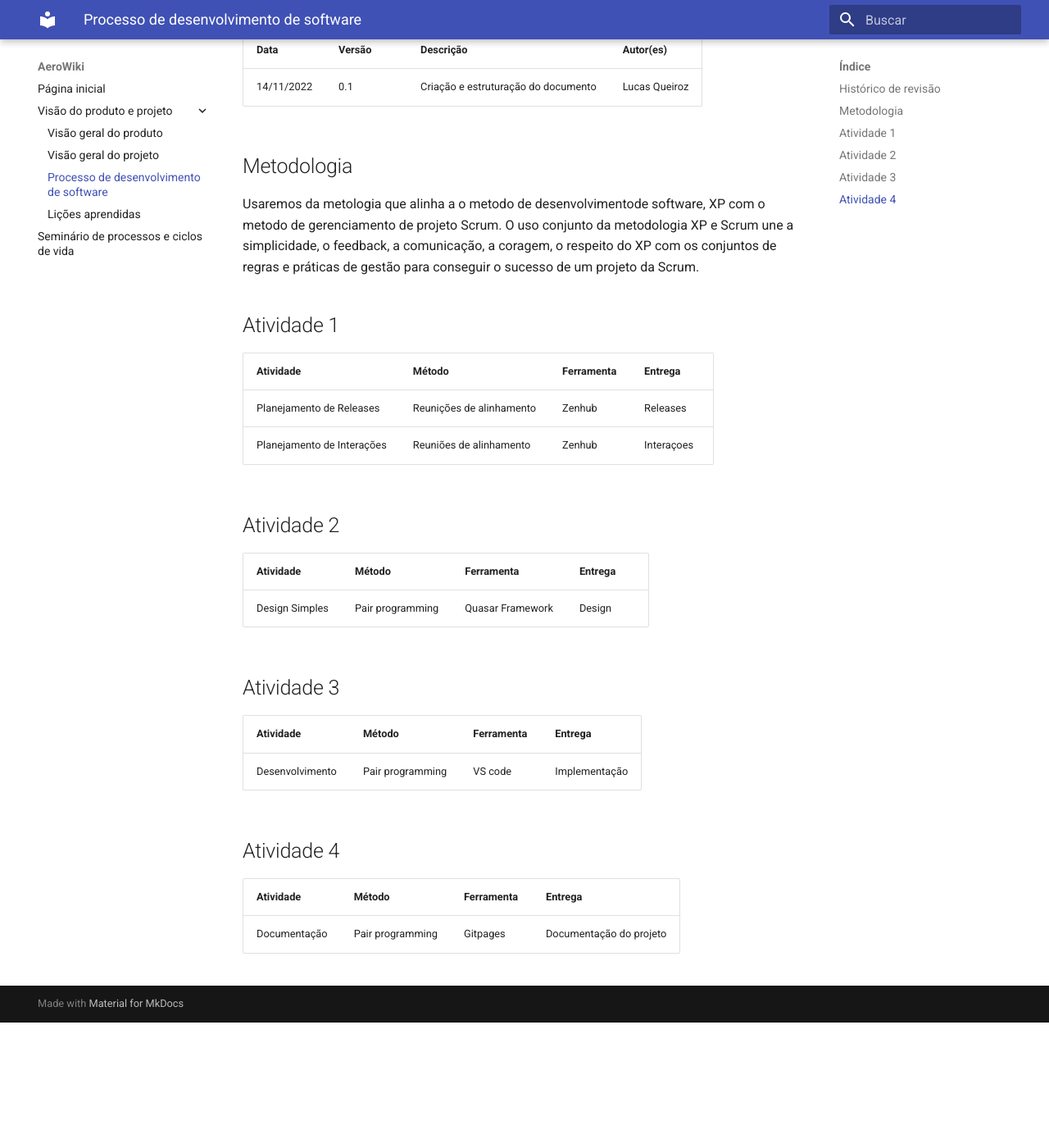
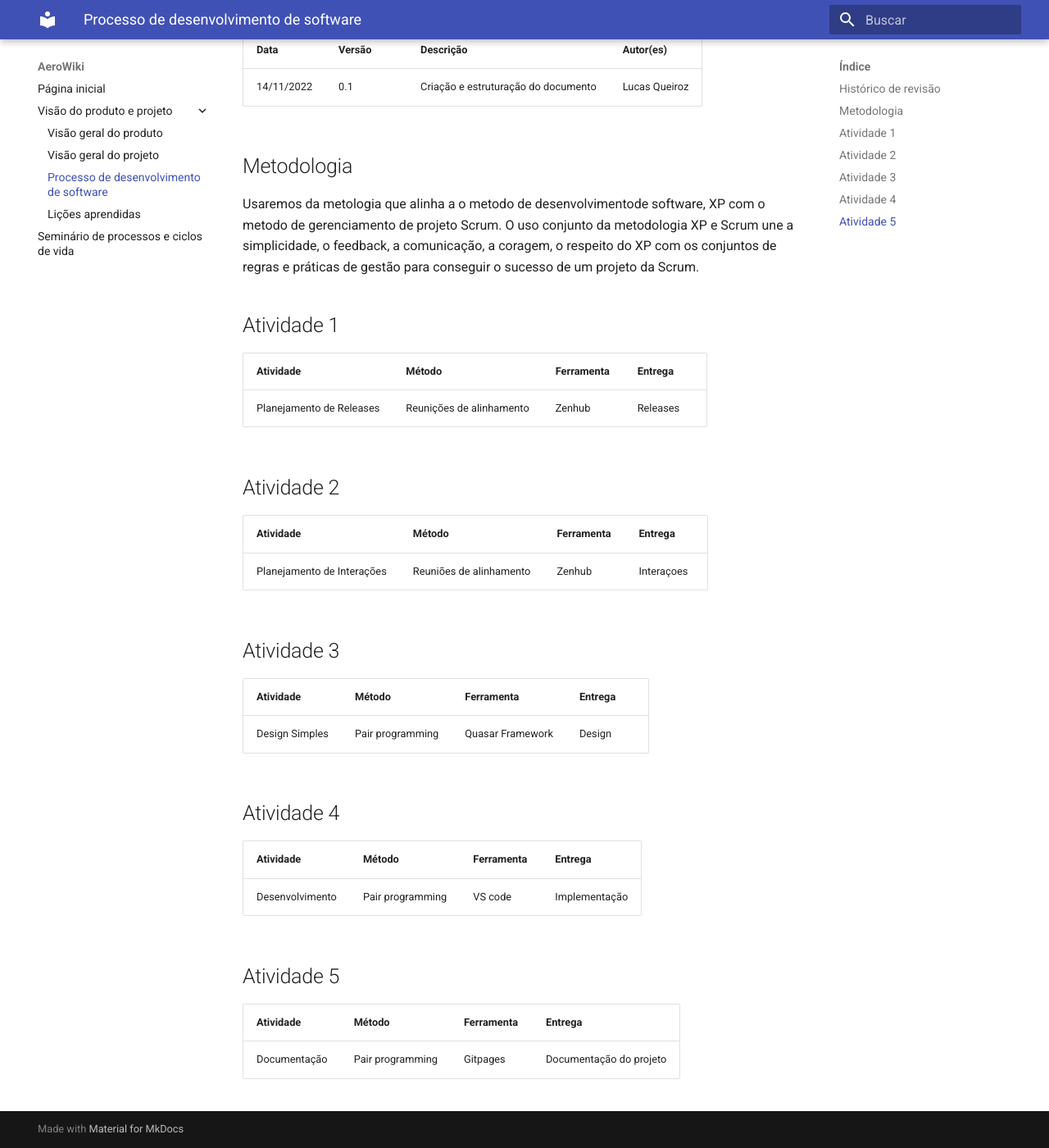
Before and after one commit to mdsreq-fga-unb/2022.2-AeroWiki, an MkDocs documentation site: the page built from docs/visao_do_produto_e_projeto/processo-de-desenvolvimento-de-software.md, in a window 1280 px wide and 1400 px high, scrolled down 193 px. Shown: the whole window at 82% size. Built offline with MkDocs 1.6.1 and Material for MkDocs 9.7.7, drawn with Linux system fonts in a browser that asks for light colours; before the commit the page ends 1440 px from its top, so only the background shows below that.

Commit message:
Update processo-de-desenvolvimento-de-software.md

```diff
--- a/docs/visao_do_produto_e_projeto/processo-de-desenvolvimento-de-software.md
+++ b/docs/visao_do_produto_e_projeto/processo-de-desenvolvimento-de-software.md
@@ -15,21 +15,26 @@ Usaremos da metologia que alinha a o metodo de desenvolvimentode software, XP co
 | Atividade                  | Método      | Ferramenta | Entrega    |
 | -------------------------- | ----------- | ---------- | ---------- |
 | Planejamento de Releases   | Reunições de alinhamento |  Zenhub    | Releases   |
+
+## Atividade 2
+
+| Atividade                  | Método      | Ferramenta | Entrega    |
+| -------------------------- | ----------- | ---------- | ---------- |
 | Planejamento de Interações | Reuniões de alinhamento  |  Zenhub    | Interaçoes |
 
-## Atividade 2
+## Atividade 3
 
 | Atividade       | Método           | Ferramenta        | Entrega  |
 | --------------- | ---------------- | ----------------- | -------- |
 | Design  Simples | Pair programming |  Quasar Framework | Design   |
 
-## Atividade 3
+## Atividade 4
 
 | Atividade       | Método           | Ferramenta | Entrega       |
 | --------------- | ---------------- | ---------- | ------------- |
 | Desenvolvimento | Pair programming |  VS code   | Implementação |
 
-## Atividade 4
+## Atividade 5
 
 | Atividade    | Método           | Ferramenta | Entrega                 |
 | ------------ | ---------------- | ---------- | ----------------------- |
```
